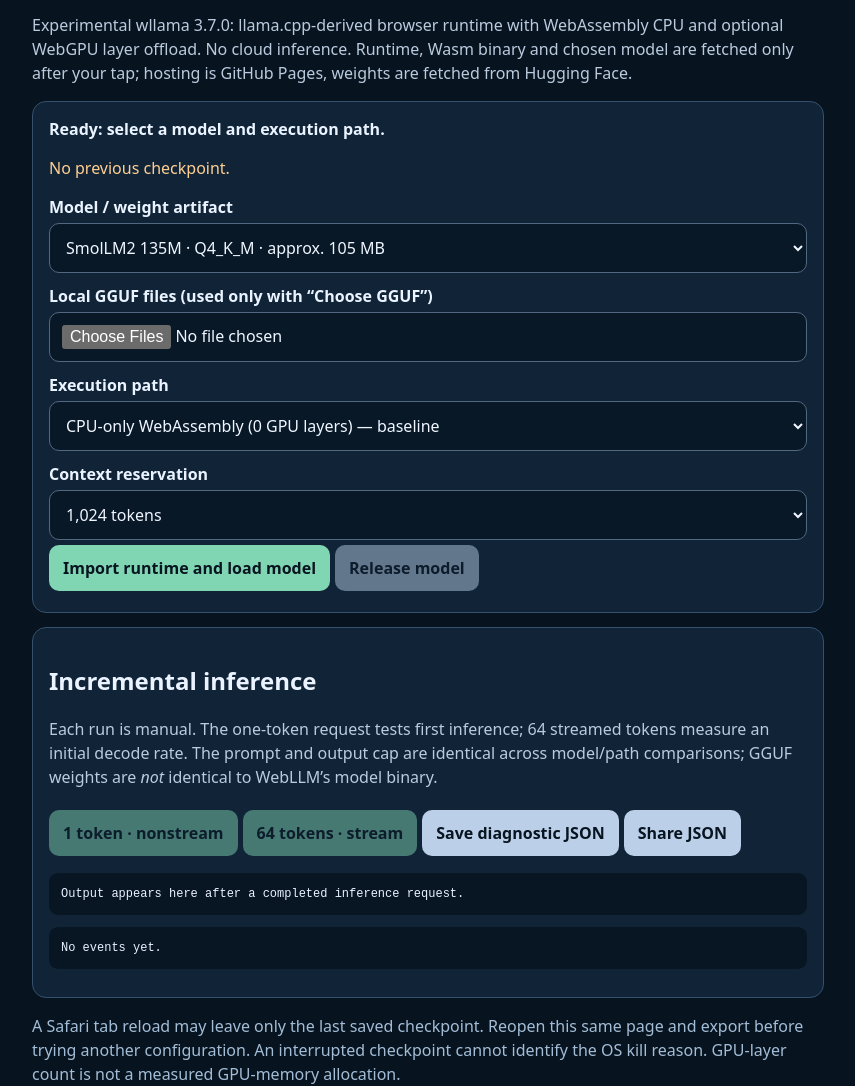
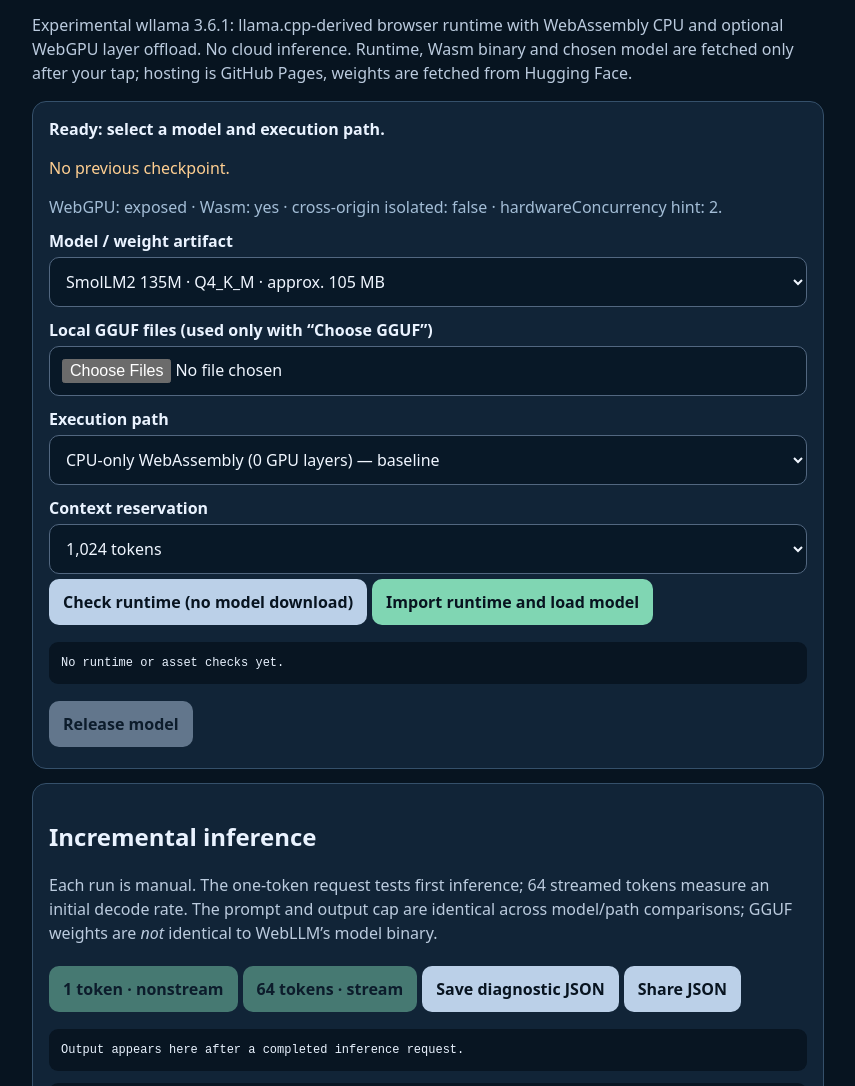
Before and after one commit to collinsomniac/pocketbench-ios, a plain HTML site: page ai-wllama.html in a window 1280 px wide. Shown: the part 85-1171 px from the top of the page, without its empty margins (212-1067 px from the left). Drawn offline with Linux system fonts and the light colour scheme.

Commit message:
Expose runtime-only preflight and cache-bust repaired wllama module

```diff
--- a/ai-wllama.html
+++ b/ai-wllama.html
@@ -1,5 +1,5 @@
 <!doctype html><html lang="en"><head><meta charset="utf-8"><meta name="viewport" content="width=device-width,initial-scale=1,viewport-fit=cover"><meta name="theme-color" content="#071420"><title>PocketBench · Independent GGUF Inference</title><style>
 :root{color-scheme:dark;font:16px system-ui,sans-serif;background:#071420;color:#eaf3ff}*{box-sizing:border-box}body{margin:0 auto;padding:18px 14px 65px;max-width:820px}h1{font-size:1.6rem;margin:.45rem 0}p{line-height:1.5;color:#bbcbde}.panel{background:#112437;border:1px solid #35506a;border-radius:14px;padding:16px;margin:14px 0}label{display:block;margin:12px 0 5px;font-weight:650}select,input,button{font:inherit;border-radius:10px;max-width:100%}select,input[type=file]{width:100%;background:#081827;color:#f0f6ff;padding:12px;border:1px solid #526780}button{padding:12px 14px;border:0;color:#081420;background:#80d6b3;font-weight:700;cursor:pointer;margin:5px 5px 5px 0}button.secondary{background:#bbd0e8}button:disabled{opacity:.48;cursor:not-allowed}pre{white-space:pre-wrap;overflow-wrap:anywhere;font:12px/1.5 ui-monospace,monospace;background:#081522;padding:12px;border-radius:9px;max-height:285px;overflow:auto}small,.muted{color:#a3bdd6}.success{color:#8de9bd}.warn{color:#ffcb88}a{color:#95dbff}#status{font-weight:700;overflow-wrap:anywhere}#previous{color:#ffcf91}
-</style></head><body><a href="./ai-diagnose.html">← Original WebLLM crash lab</a><h1>Independent GGUF inference</h1><p>Experimental wllama 3.7.0: llama.cpp-derived browser runtime with WebAssembly CPU and optional WebGPU layer offload. No cloud inference. Runtime, Wasm binary and chosen model are fetched only after your tap; hosting is GitHub Pages, weights are fetched from Hugging Face.</p>
-<section class="panel"><strong id="status">Ready: select a model and execution path.</strong><p id="previous">No previous checkpoint.</p><div id="capabilities" class="muted"></div><label for="model">Model / weight artifact</label><select id="model"><option value="smol">SmolLM2 135M · Q4_K_M · approx. 105 MB</option><option value="qwen">Qwen3 0.6B · Q4_K_M · approx. 397 MB</option><option value="local">Choose GGUF from Files</option></select><label for="files">Local GGUF files (used only with “Choose GGUF”)</label><input id="files" type="file" accept=".gguf" multiple><label for="offload">Execution path</label><select id="offload"><option value="0">CPU-only WebAssembly (0 GPU layers) — baseline</option><option value="4">Hybrid: 4 GPU layers — exploratory</option><option value="999">GPU: offload as many layers as possible — exploratory</option></select><label for="context">Context reservation</label><select id="context"><option value="512">512 tokens</option><option value="1024" selected>1,024 tokens</option><option value="2048">2,048 tokens</option></select><button id="load">Import runtime and load model</button><button id="release" class="secondary" disabled>Release model</button></section>
-<section class="panel"><h2>Incremental inference</h2><p>Each run is manual. The one-token request tests first inference; 64 streamed tokens measure an initial decode rate. The prompt and output cap are identical across model/path comparisons; GGUF weights are <em>not</em> identical to WebLLM’s model binary.</p><button id="one" disabled>1 token · nonstream</button><button id="sixtyfour" disabled>64 tokens · stream</button><button id="save" class="secondary">Save diagnostic JSON</button><button id="share" class="secondary">Share JSON</button><pre id="output">Output appears here after a completed inference request.</pre><pre id="events">No events yet.</pre></section><p class="muted">A Safari tab reload may leave only the last saved checkpoint. Reopen this same page and export before trying another configuration. An interrupted checkpoint cannot identify the OS kill reason. GPU-layer count is not a measured GPU-memory allocation.</p><p><a href="./BROWSER_INFERENCE_STACK.md">Architecture, limits and comparative test plan</a></p><script type="module" src="./ai-wllama.mjs"></script></body></html>
+</style></head><body><a href="./ai-diagnose.html">← Original WebLLM crash lab</a><h1>Independent GGUF inference</h1><p>Experimental wllama 3.6.1: llama.cpp-derived browser runtime with WebAssembly CPU and optional WebGPU layer offload. No cloud inference. Runtime, Wasm binary and chosen model are fetched only after your tap; hosting is GitHub Pages, weights are fetched from Hugging Face.</p>
+<section class="panel"><strong id="status">Ready: select a model and execution path.</strong><p id="previous">No previous checkpoint.</p><div id="capabilities" class="muted"></div><label for="model">Model / weight artifact</label><select id="model"><option value="smol">SmolLM2 135M · Q4_K_M · approx. 105 MB</option><option value="qwen">Qwen3 0.6B · Q4_K_M · approx. 397 MB</option><option value="local">Choose GGUF from Files</option></select><label for="files">Local GGUF files (used only with “Choose GGUF”)</label><input id="files" type="file" accept=".gguf" multiple><label for="offload">Execution path</label><select id="offload"><option value="0">CPU-only WebAssembly (0 GPU layers) — baseline</option><option value="4">Hybrid: 4 GPU layers — exploratory</option><option value="999">GPU: offload as many layers as possible — exploratory</option></select><label for="context">Context reservation</label><select id="context"><option value="512">512 tokens</option><option value="1024" selected>1,024 tokens</option><option value="2048">2,048 tokens</option></select><button id="check" class="secondary">Check runtime (no model download)</button><button id="load">Import runtime and load model</button><pre id="preflight">No runtime or asset checks yet.</pre><button id="release" class="secondary" disabled>Release model</button></section>
+<section class="panel"><h2>Incremental inference</h2><p>Each run is manual. The one-token request tests first inference; 64 streamed tokens measure an initial decode rate. The prompt and output cap are identical across model/path comparisons; GGUF weights are <em>not</em> identical to WebLLM’s model binary.</p><button id="one" disabled>1 token · nonstream</button><button id="sixtyfour" disabled>64 tokens · stream</button><button id="save" class="secondary">Save diagnostic JSON</button><button id="share" class="secondary">Share JSON</button><pre id="output">Output appears here after a completed inference request.</pre><pre id="events">No events yet.</pre></section><p class="muted">A Safari tab reload may leave only the last saved checkpoint. Reopen this same page and export before trying another configuration. An interrupted checkpoint cannot identify the OS kill reason. GPU-layer count is not a measured GPU-memory allocation.</p><p><a href="./BROWSER_INFERENCE_STACK.md">Architecture, limits and comparative test plan</a></p><script type="module" src="./ai-wllama.mjs?v=1.1.0"></script></body></html>
```
